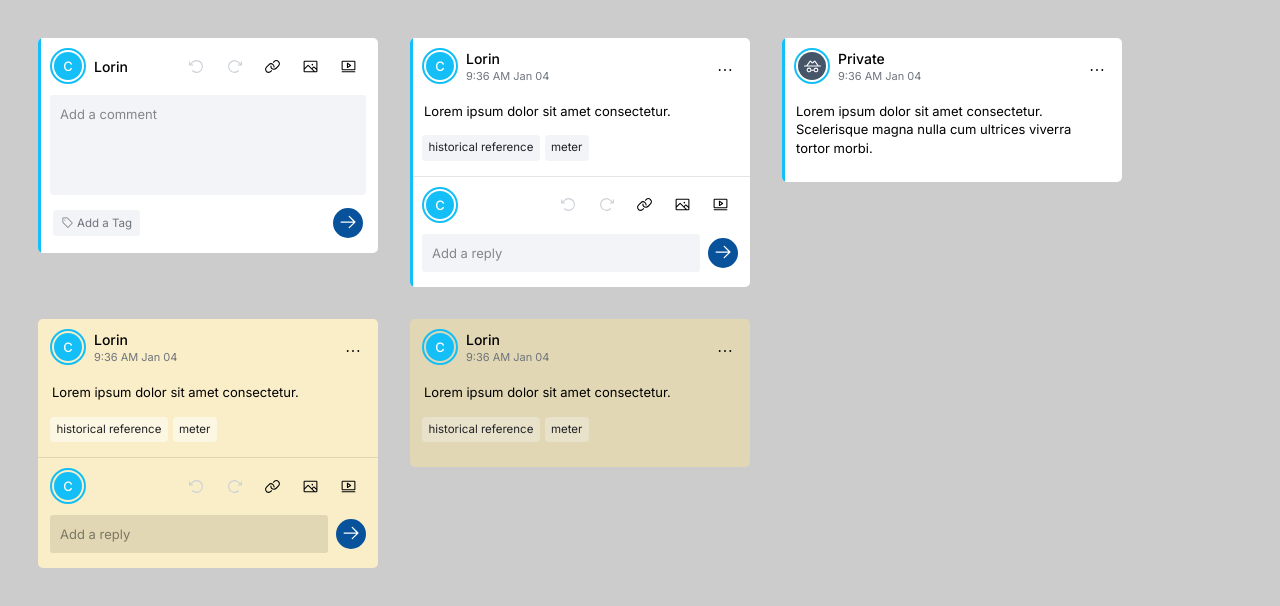
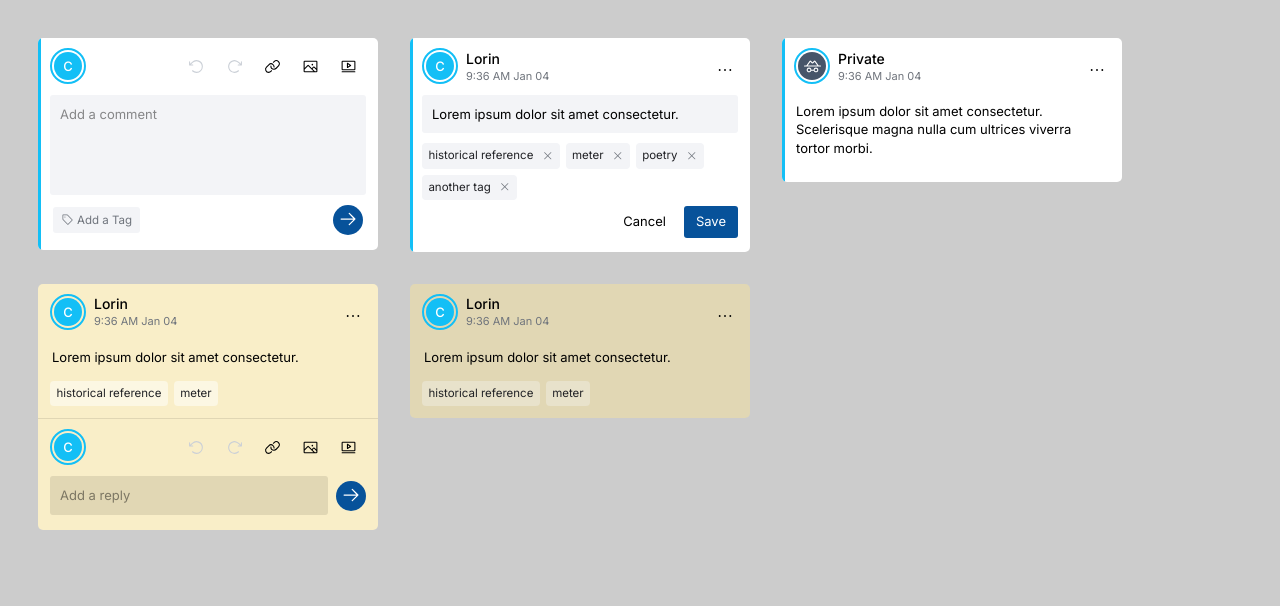
Before and after one commit to rsimon/recogito-components, a React (Vite) app: page / in a window 1280 px wide. Shown: the top 606 px of the page. Built offline with nearby package versions, Linux system fonts and the light colour scheme.

Commit message:
Cleanup, style + behavior fixes

```diff
--- a/src/Annotation.css
+++ b/src/Annotation.css
@@ -2,7 +2,6 @@
   background-color: #fff;
   border-radius: 5px;
   overflow: hidden;
-  padding-bottom: 10px;
   position: relative;
   width: 340px;
 }
@@ -76,14 +75,14 @@
 }
 
 .annotation .annotation-taglist-wrapper {
-  padding: 0 12px 15px 12px;
+  padding: 0 12px 0 12px;
 }
 
 .annotation .annotation-footer {
   align-items: center;
   display: flex;
   justify-content: space-between;
-  padding: 3px 15px 5px 15px;
+  padding: 0 15px 5px 15px;
 }
 
 .annotation button.save {
--- a/src/AnnotationSection.css
+++ b/src/AnnotationSection.css
@@ -1,3 +1,6 @@
+.annotation-section {
+  padding-bottom: 10px;
+}
 .annotation-section .annotation-section-footer {
   display: flex;
   padding: 0.25rem 12px;
--- a/src/EmptyAnnotation.css
+++ b/src/EmptyAnnotation.css
@@ -1,3 +1,7 @@
+.annotation.empty {
+  padding-bottom: 10px;
+}
+
 .annotation.empty .quill-rte .ql-editor {
   height: 80px;
 }
--- a/src/EmptyAnnotation.tsx
+++ b/src/EmptyAnnotation.tsx
@@ -38,11 +38,6 @@ export const EmptyAnnotation = (props: EmptyAnnotationProps) => {
             ) : (
               <Avatar />
             )}
-            <div className="annotation-author-details">
-              <div className="created-by">
-                {props.isPrivate ? 'Private' : 'Lorin'}
-              </div>
-            </div>
           </div>
 
           <div className="annotation-toolbar-wrapper">
--- a/src/QuillEditor/QuillEditor.tsx
+++ b/src/QuillEditor/QuillEditor.tsx
@@ -7,6 +7,8 @@ import './QuillEditor.css';
 import 'quill/dist/quill.core.css';
 
 interface QuillEditorProps {
+
+  autoFocus?: boolean;
 
   placeholder?: string;
 
@@ -29,6 +31,8 @@ export const QuillEditor = (props: QuillEditorProps) => {
     };
 
     const quill = new Quill(el.current, options);
+    if (props.autoFocus && !props.readOnly)
+      quill.focus()
 
     if (props.value)
       quill.setContents(new Delta().insert(props.value));
--- a/src/ReplyField.css
+++ b/src/ReplyField.css
@@ -1,5 +1,6 @@
 .annotation .reply-field {
   border-top: 1px solid rgba(0, 0, 0, 0.1);
+  padding-bottom: 10px;
 }
 
 .annotation .reply-field-wrapper {
--- a/src/Tags/Tag.css
+++ b/src/Tags/Tag.css
@@ -4,7 +4,7 @@
   color: var(--gray-900);
   display: flex;
   font-size: 11.5px;
-  gap: 0.25rem;
+  gap: 0.125rem;
   line-height: 220%;
   padding: 0 0.4rem;
   position: relative;
@@ -36,6 +36,8 @@
   border: none;
   cursor: pointer;
   display: flex;
+  flex: 0 0 auto;
+  min-width: 0;
   outline: none;
   padding: 0 0.4rem;
 }
--- a/src/Tags/TagList.css
+++ b/src/Tags/TagList.css
@@ -1,8 +1,9 @@
 .annotation .taglist {
   display: flex;
+  flex-wrap: wrap;
   font-size: 13px;
-  gap: 0.3rem;
+  gap: 0.375rem ;
   list-style-type: none;
   margin: 0;
-  padding: 0;
+  padding: 0 0 2px 0;
 }
--- a/src/index.tsx
+++ b/src/index.tsx
@@ -13,8 +13,8 @@ ReactDOM.createRoot(document.getElementById('app')!).render(
     <Annotation
       isNote={false}
       isPrivate={false}
-      isEditable={false}
-      tags={['historical reference', 'meter']}
+      isEditable={true}
+      tags={['historical reference', 'meter', 'poetry', 'another tag']}
       showReplyField={true} />
 
     <Annotation
```
